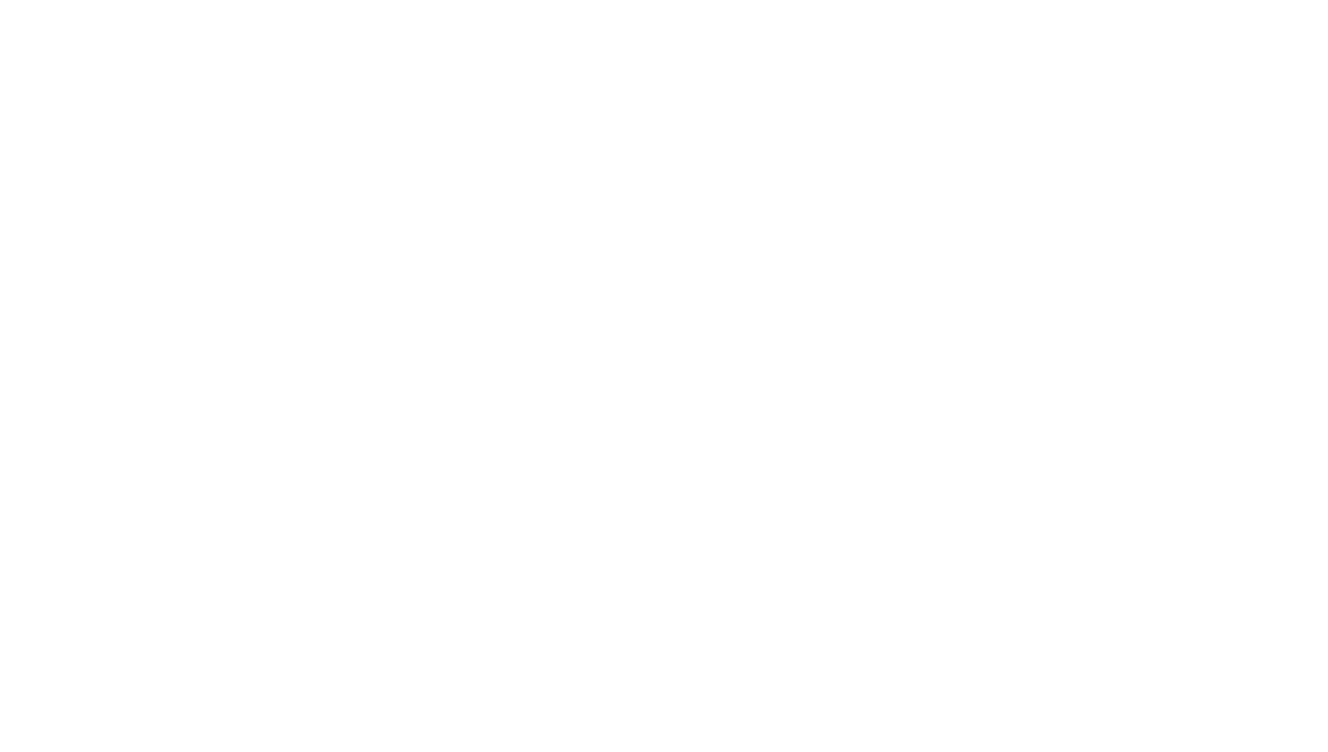
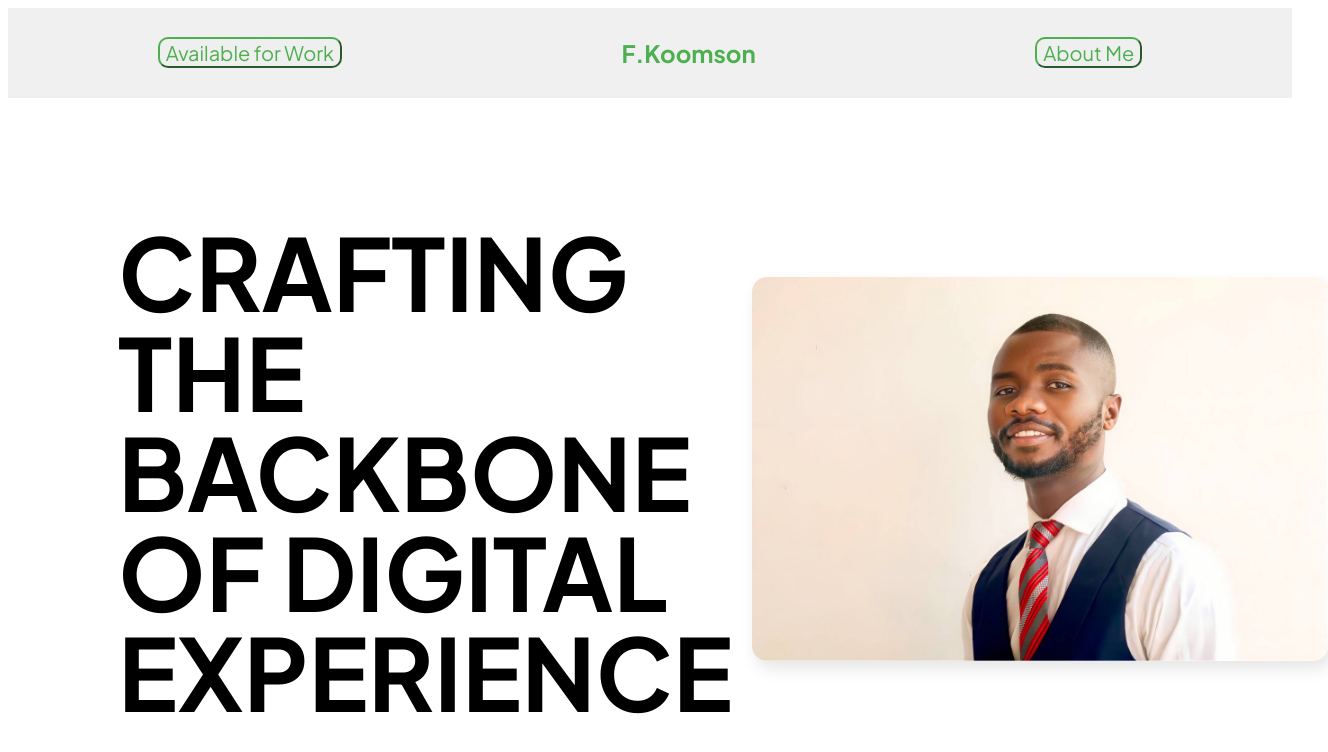
Before and after one commit to Frank0751/Portfolio-for-Demo, a plain HTML site: page index.html in a window 1280 px wide. Shown: the whole page, 1328 px wide, since content can reach past the window. Drawn offline with Linux system fonts and the light colour scheme.

Commit message:
update on portfolio

```diff
--- a/index.html
+++ b/index.html
@@ -1,11 +1,36 @@
 <!DOCTYPE html>
 <html lang="en">
+
 <head>
     <meta charset="UTF-8">
     <meta name="viewport" content="width=device-width, initial-scale=1.0">
-    <title>Document</title>
+    <title>Portfolio for Demo</title>
+    <link rel="stylesheet" href="style.css">
+
 </head>
+
 <body>
+    <nav class="Nav-Items">
+        <div>
+            <!-- <button class="awf-buttons">available for work</button> -->
+            <button class="awf-btn"><a href="#"></a>Available for Work</button>
+        </div>
+        <h2 class="Nav-logo">F.Koomson</h2>
+        <button class="AboutMe"><a href="#"></a>About Me</button>
+        <!-- <button class="AboutMe">About Me</button> -->
+    </nav>
+    <Section>
+        <div class="hero-section">
+            <h1 class="hero-text"><span class="ht">CRAFTING THE</span>
+                BACKBONE OF DIGITAL EXPERIENCE</h1>
+            <div class="hero-page">
+                <img src="./images/photo_2024-09-18_12-49-01.jpg" alt="hero image" class="hero-image">
+                <div class="about-text">
+                </div>
+    </Section>
+
 
 </body>
+
+
 </html>
--- /dev/null
+++ b/style.css
@@ -0,0 +1,93 @@
+@import url('https://fonts.googleapis.com/css2?family=Plus+Jakarta+Sans:ital,wght@0,200..800;1,200..800&display=swap');
+
+* {
+    text-decoration: none;
+    font-family: "Plus Jakarta Sans", sans-serif;
+}
+
+.Nav-Items {
+    display: flex;
+    flex-direction: row;
+    width: 100%;
+    font-size: 20;
+    color: black;
+    justify-content: space-around;
+    align-items: center;
+    padding: 10px;
+    background-color: #f0f0f0;
+    list-style: none;
+}
+
+.Nav-logo {
+    color: #4caf50;
+}
+
+.Btn {
+    color: white;
+}
+
+.awf-btn {
+    color: #4caf50;
+    border-radius: 10px;
+    border-color: #4caf50;
+    font-size: 20px;
+}
+
+.AboutMe {
+    color: #4caf50;
+    border-radius: 10px;
+    border-color: #4caf50;
+    font-size: 20px;
+}
+
+.awf-buttons {
+    border-radius: 20px;
+    background: linear-gradient(75.7deg, rgb(34, 126, 34) 3.8%, rgb(99, 162, 17) 87.1%);
+    border-style: outset;
+    padding: 10px 20px;
+    text-decoration: none;
+    color: white;
+}
+
+.hero-text {
+    font-size: 100px;
+    text-align: left;
+    line-height: 100px;
+    letter-spacing: normal;
+    color: d6d6d6;
+    background: f9f9f9;
+    max-width: 55vw;
+    padding: 20px;
+    font-weight: bold;
+    margin-left: 70px;
+
+
+}
+
+.ht {
+    text-align: justify
+}
+
+.ht span {
+    text-align: right;
+    margin-left: 50px;
+}
+
+.hero-section {
+    display: flex;
+    align-items: center;
+    justify-content: space-between;
+    max-width: 1200px;
+    text-align: justify;
+    padding: 20px;
+
+}
+
+.hero-image {
+    width: 45vw;
+    height: auto;
+    border-radius: 15px;
+    box-shadow: 4px 8px 16px rgba(0, 0, 0, 0.1);
+    position: relative;
+
+}
```
Also changed, not shown: images/photo_2024-09-18_12-49-01.jpg (added).
